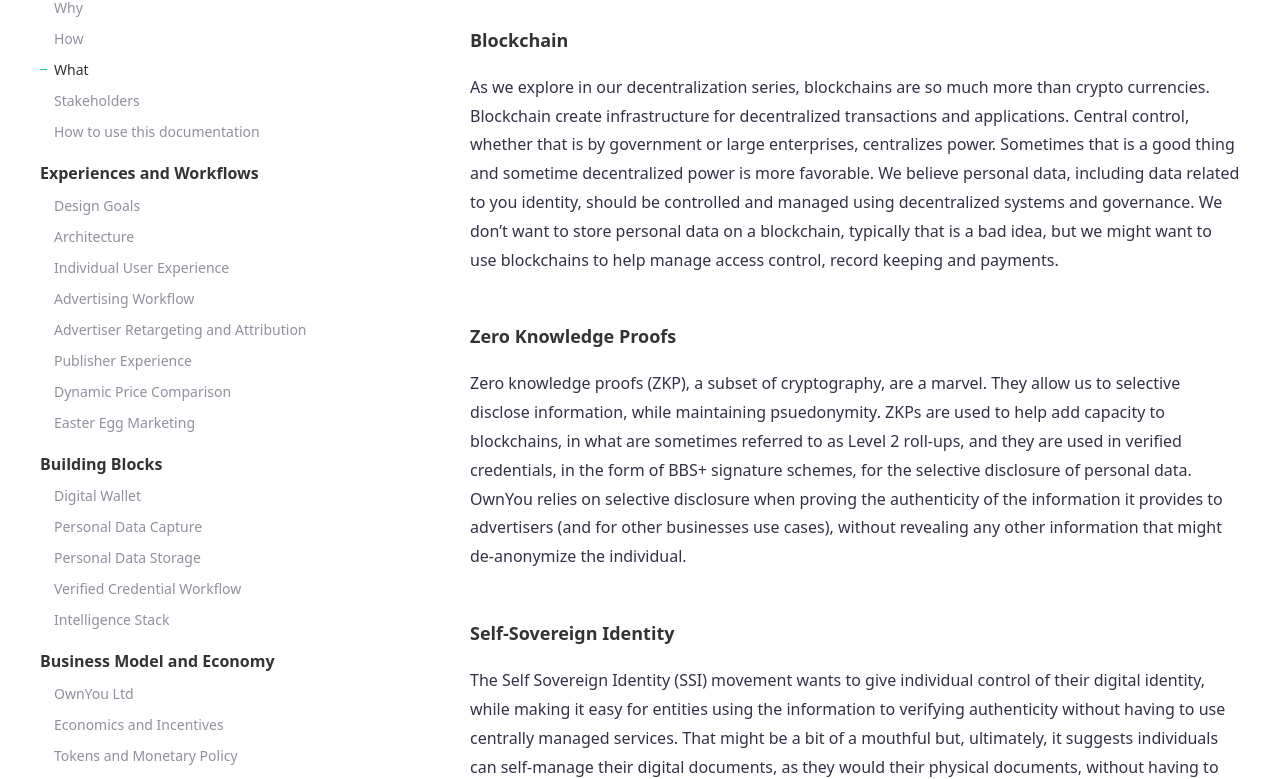
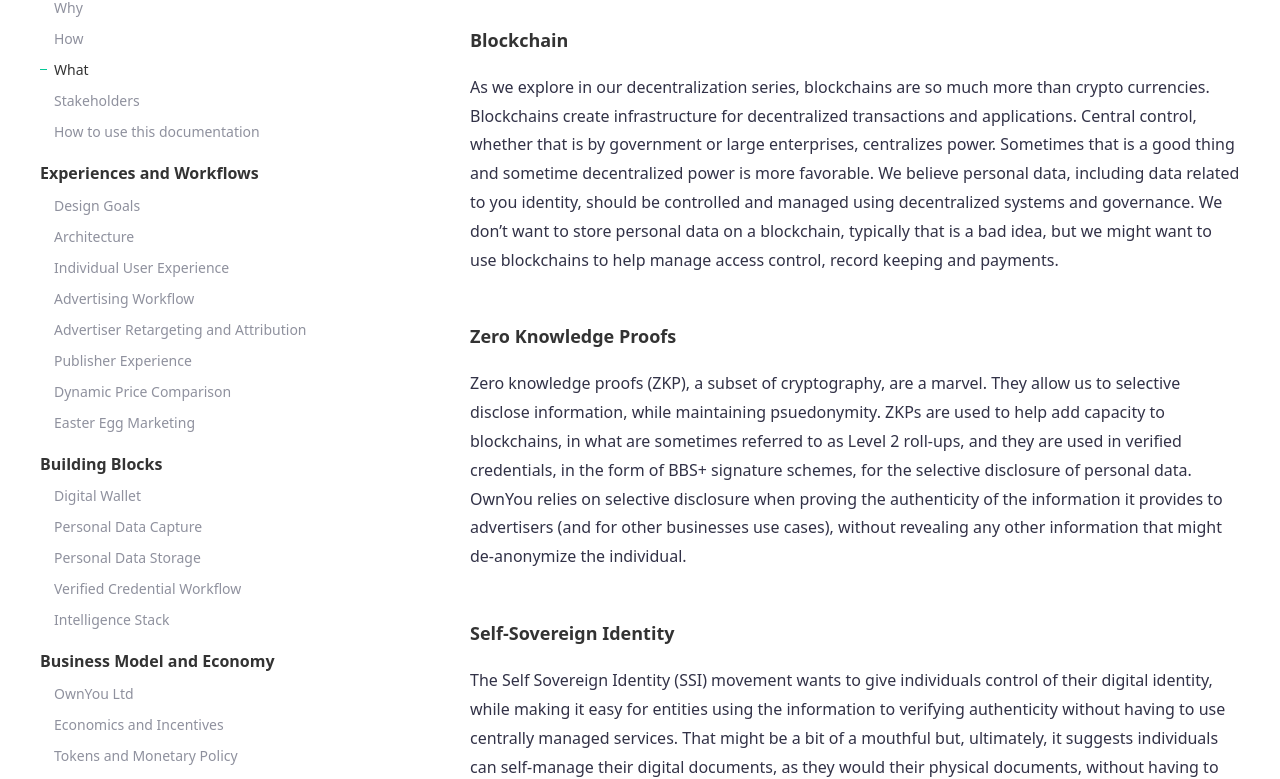
Before and after one commit to OwnYouLtd/docs, a Jekyll site: the page built from _docs/what.md, in a window 1280 px wide and 1400 px high, scrolled down 1241 px. Shown: the part 184-963 px from the top of the window. Built offline with Jekyll 4.4.1, drawn with Linux system fonts in a browser that asks for light colours; comment, search, counter and statistics services are not loaded; some of the changed text lies outside the part shown.

Commit message:
Update what.md
Mix

```diff
--- a/_docs/what.md
+++ b/_docs/what.md
@@ -20,7 +20,7 @@ Cryptography underpins the entire Intelligence Stack, from decentralized computi
 
 #### Blockchain
 
-As we explore in our decentralization series, blockchains are so much more than crypto currencies. Blockchain create infrastructure for decentralized transactions and applications. Central control, whether that is by government or large enterprises, centralizes power. Sometimes that is a good thing and sometime decentralized power is more favorable. We believe personal data, including data related to you identity, should be controlled and managed using decentralized systems and governance. We don't want to store personal data on a blockchain, typically that is a bad idea, but we might want to use blockchains to help manage access control, record keeping and payments.
+As we explore in our decentralization series, blockchains are so much more than crypto currencies. Blockchains create infrastructure for decentralized transactions and applications. Central control, whether that is by government or large enterprises, centralizes power. Sometimes that is a good thing and sometime decentralized power is more favorable. We believe personal data, including data related to you identity, should be controlled and managed using decentralized systems and governance. We don't want to store personal data on a blockchain, typically that is a bad idea, but we might want to use blockchains to help manage access control, record keeping and payments.
 
 #### Zero Knowledge Proofs
 
@@ -28,7 +28,7 @@ Zero knowledge proofs (ZKP), a subset of cryptography, are a marvel. They allow
 
 #### Self-Sovereign Identity
 
-The Self Sovereign Identity (SSI) movement wants to give individual control of their digital identity, while making it easy for entities using the information to verifying authenticity without having to use centrally managed services. That might be a bit of a mouthful but, ultimately, it suggests individuals can self-manage their digital documents, as they would their physical documents, without having to rely on a third-party. And when they use that documentation to prove they are, or hold, what they claim to have, or to hold (for instance a driver's license, or education accreditation, professional qualifications etc), then the relying party can check that information without having to use a third-party. SSI might not grab the headlines, in the way any blockchain related might and it might not be as mystical and buzzy as ZKPs but, we are very confident, SSI will have as much of an impact on our digital future as any other technology. Welcome decentralizes identifiers (DIDs) and Verified Credentials (VCs) into your common vernacular!
+The Self Sovereign Identity (SSI) movement wants to give individuals control of their digital identity, while making it easy for entities using the information to verifying authenticity without having to use centrally managed services. That might be a bit of a mouthful but, ultimately, it suggests individuals can self-manage their digital documents, as they would their physical documents, without having to rely on a third-party. And when they use that documentation to prove they are, or hold, what they claim to have, or to hold (for instance a driver's license, or education accreditation, professional qualifications etc), then the relying party can check that information without having to use a third-party. SSI might not grab the headlines, in the way any blockchain related might and it might not be as mystical and buzzy as ZKPs but, we are very confident, SSI will have as much of an impact on our digital future as any other technology. Welcome decentralizes identifiers (DIDs) and Verified Credentials (VCs) into your common vernacular!
 
 ### Components from each of these fields come together to shape the OwnYou architecture.
 
```
